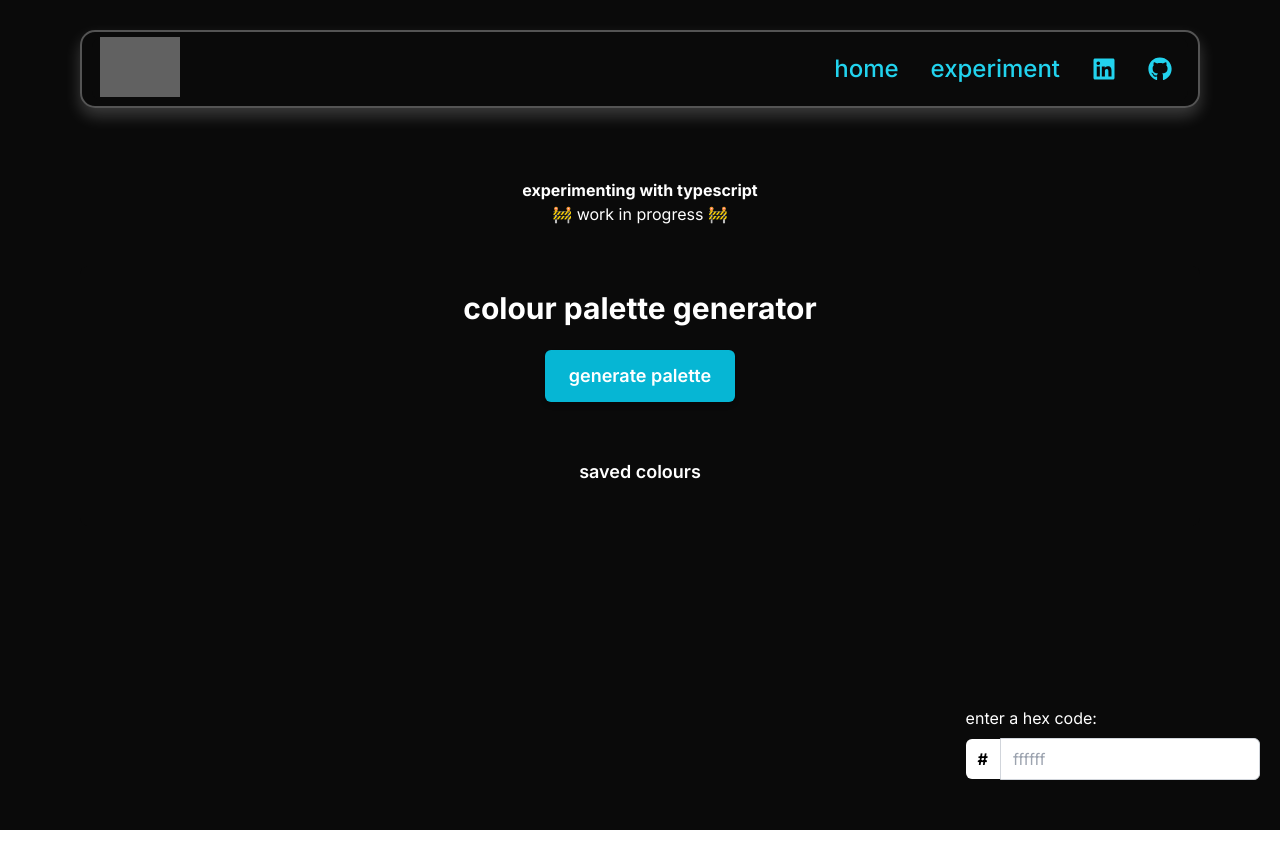
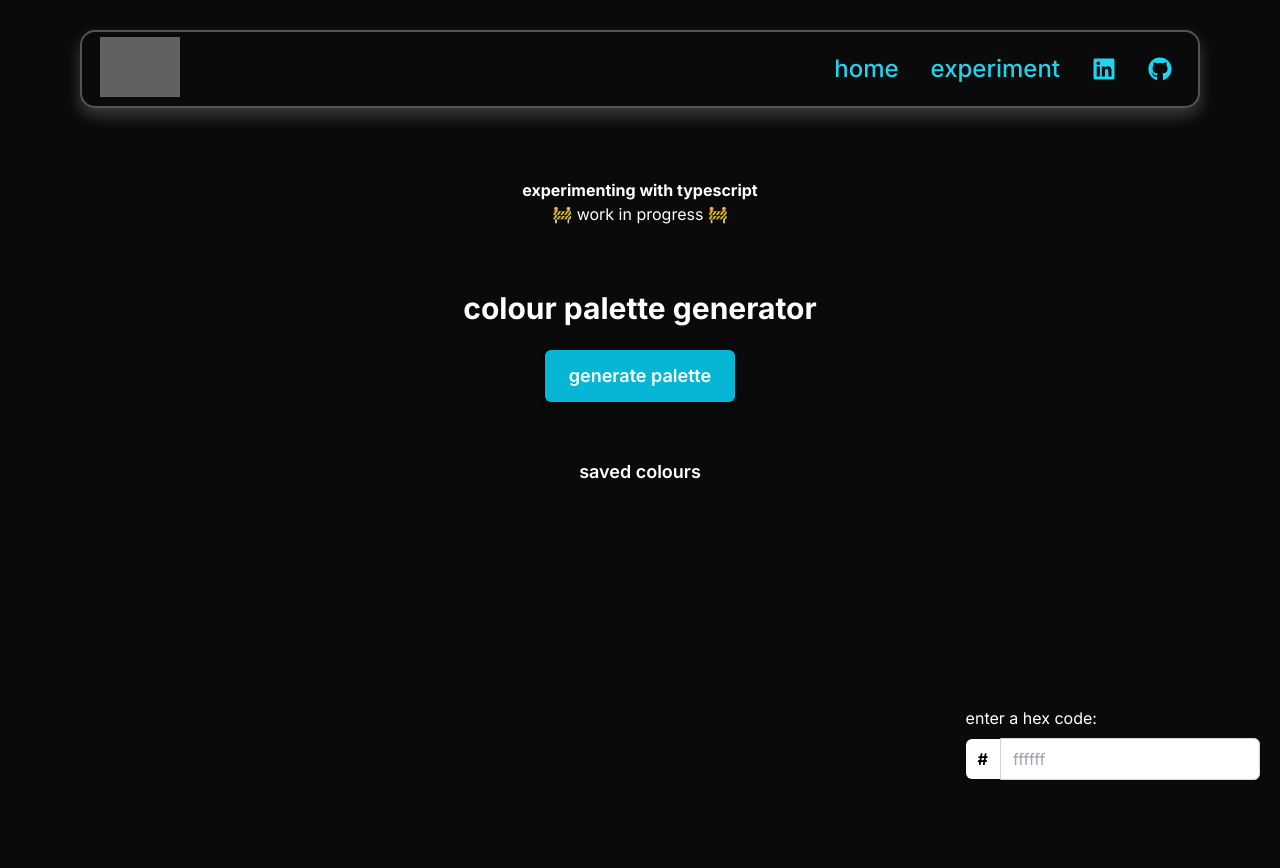
Before and after one commit to alim-zaib/react_portfolio, a React (Vite) app: page /experiment in a window 1280 px wide. Shown: the top 868 px of the page. Before the commit the page ends 830 px from the top, so only its background shows below. Built offline with nearby package versions, Linux system fonts and the light colour scheme; grey boxes are pictures that could not be loaded.

Commit message:
fixed double scrollbar on experiments page

```diff
--- a/src/Experiment.tsx
+++ b/src/Experiment.tsx
@@ -14,14 +14,14 @@ const Experiment: React.FC = () => {
   };
 
   return (
-    <div className="relative">
+    <div className="relative min-h-screen">
       {/* sets the title of tab*/}
       <Helmet>
         <title>experimenting 🚧</title>
       </Helmet>
 
       <div
-        className="absolute top-0 left-0 w-screen h-screen"
+        className="absolute top-0 left-0 w-full h-full"
         style={{
           backgroundColor, // dynamically apply the background colour
         }}
```
